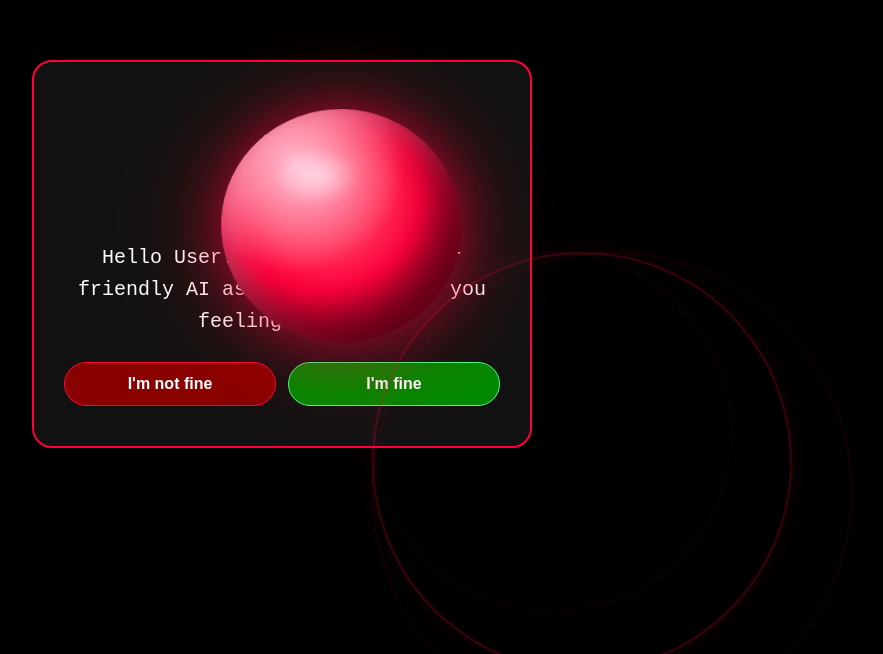
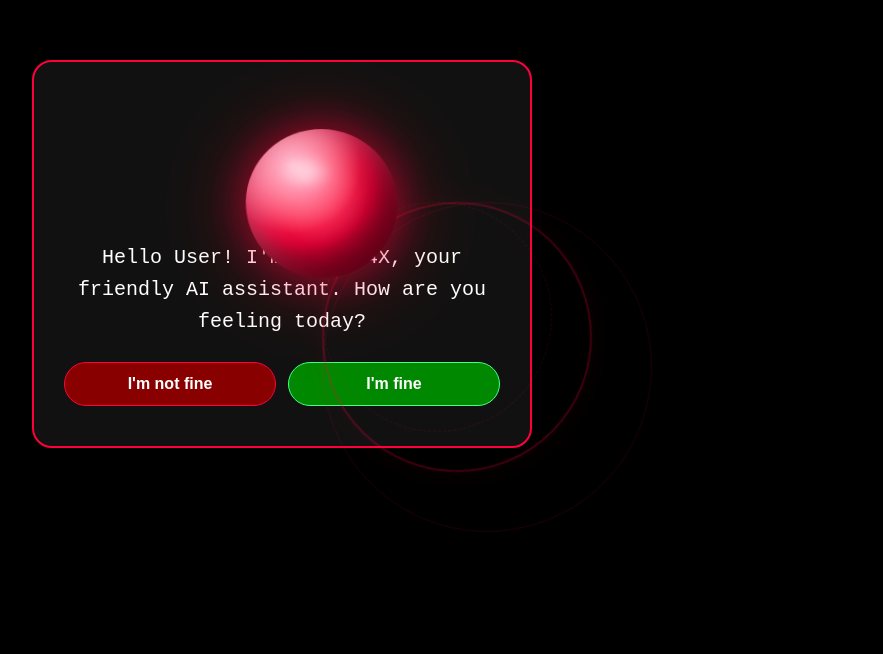
Before and after one commit to itsonlycrypty/Cypher4x-Ai, a React (Vite) app: page / in a window 1280 px wide. Shown: the part 146-800 px from the top of the page, without its empty margins (358-1241 px from the left). Built offline with nearby package versions, Linux system fonts and the light colour scheme.

Commit message:
Refactor icons and enhance RedBall component styles
Updated icon definitions and improved styling for the RedBall component. Adjusted various styles for better layout and centering.

```diff
--- a/src/App.jsx
+++ b/src/App.jsx
@@ -29,6 +29,17 @@ const Icon = ({ name, size = 18, color = 'currentColor' }) => {
     arrowLeft: 'M19 12H5M12 19l-7-7 7-7',
     volume2: 'M11 5L6 9H2v6h4l5 4V5zM19.07 4.93a10 10 0 0 1 0 14.14M15.54 8.46a5 5 0 0 1 0 7.07',
     volumeX: 'M11 5L6 9H2v6h4l5 4V5zM23 9l-6 6M17 9l6 6',
+    atSign: 'M12 4a8 8 0 1 0 0 16 8 8 0 0 0 0-16zm0 4a4 4 0 1 0 0 8 4 4 0 0 0 0-8zM16 12h4',
+    pencil: 'M17 3a2 2 0 0 1 2 2v14a2 2 0 0 1-2 2H7a2 2 0 0 1-2-2V5a2 2 0 0 1 2-2h10zm-6 5l-4 4v3h3l4-4-3-3z',
+    save: 'M19 21H5a2 2 0 0 1-2-2V5a2 2 0 0 1 2-2h11l5 5v11a2 2 0 0 1-2 2zM17 21v-8H7v8M7 3v5h8',
+    trash: 'M3 6h18M8 6V4a1 1 0 0 1 1-1h6a1 1 0 0 1 1 1v2M19 6l-1 14a2 2 0 0 1-2 2H8a2 2 0 0 1-2-2L5 6',
+    user: 'M20 21v-2a4 4 0 0 0-4-4H8a4 4 0 0 0-4 4v2M12 11a4 4 0 1 0 0-8 4 4 0 0 0 0 8z',
+    edit: 'M17 3a2 2 0 0 1 2 2v14a2 2 0 0 1-2 2H7a2 2 0 0 1-2-2V5a2 2 0 0 1 2-2h10zm-5 7l-3 3v3h3l3-3-3-3z',
+    chat: 'M21 15a2 2 0 0 1-2 2H7l-4 4V5a2 2 0 0 1 2-2h14a2 2 0 0 1 2 2v10z',
+    rotate: 'M21 12a9 9 0 0 1-9 9m9-9a9 9 0 0 0-9-9m9 9H3m9 9a9 9 0 0 1-9-9m9 9c1.66 0 3-4.03 3-9s-1.34-9-3-9m0 18c-1.66 0-3-4.03-3-9s1.34-9 3-9',
+    camera: 'M23 19a2 2 0 0 1-2 2H3a2 2 0 0 1-2-2V8a2 2 0 0 1 2-2h4l2-3h6l2 3h4a2 2 0 0 1 2 2v11zM12 13a3 3 0 1 0 0-6 3 3 0 0 0 0 6z',
+    faceId: 'M4 4h16v16H4V4zm2 2v12h12V6H6zm4 4h4v4h-4v-4z',
+    atSign: 'M12 4a8 8 0 1 0 0 16 8 8 0 0 0 0-16zm0 4a4 4 0 1 0 0 8 4 4 0 0 0 0-8z',
   }
   const path = icons[name]
   if (!path) return null
@@ -125,16 +136,16 @@ const searchWeb = async (query) => {
 }
 
 // ==================================================
-// 🔴 RED BALL — GENUINE 3D GLOWING SPHERE (UPDATED)
+// 🔴 RED BALL — SMALLER & RINGS FIXED
 // ==================================================
 const RedBall = ({ isSpeaking = false }) => (
   <div style={styles.ballContainer}>
-    {/* Outer glow rings */}
+    {/* Outer glow rings — now perfectly centered around the ball */}
     <div style={styles.ring1} />
     <div style={styles.ring2} />
     <div style={styles.ring3} />
 
-    {/* 3D Sphere */}
+    {/* 3D Sphere — centered via flexbox */}
     <div style={styles.ball3DContainer}>
       <div style={{
         ...styles.ball3D,
@@ -637,7 +648,7 @@ export default function App() {
   }, [speakText])
 
   // ==================================================
-  // FULL‑SCREEN CALL HANDLERS (unchanged – no fullscreen API added)
+  // FULL‑SCREEN CALL HANDLERS
   // ==================================================
   const toggleFullscreenCall = useCallback(() => {
     if (isFullscreenCall) {
@@ -966,7 +977,7 @@ export default function App() {
   const formatTime = (ts) => new Date(ts).toLocaleTimeString([], { hour: '2-digit', minute: '2-digit' })
 
   // ============================================================
-  // RENDER: BOOT SCREEN (unchanged)
+  // RENDER: BOOT SCREEN
   // ============================================================
   if (isBooting) {
     const bootSteps = [
@@ -1153,7 +1164,7 @@ export default function App() {
   }
 
   // ============================================================
-  // RENDER: CHAT OVERVIEW (input row raised higher)
+  // RENDER: CHAT OVERVIEW
   // ============================================================
   if (showChatOverview) {
     return (
@@ -1283,7 +1294,7 @@ export default function App() {
   }
 
   // ============================================================
-  // RENDER: ANDROID VIEW (unchanged layout)
+  // RENDER: ANDROID VIEW
   // ============================================================
   if (viewMode === 'android') {
     return (
@@ -1332,7 +1343,6 @@ export default function App() {
                   </span>
                 </div>
               </div>
-              {/* CONVERSATION with Overview button */}
               <div style={styles.sidebarSection}>
                 <div style={{ display: 'flex', justifyContent: 'space-between', alignItems: 'center', marginBottom: '6px' }}>
                   <h3 style={styles.sectionTitle}><Icon name="chat" size={16} color="#ff003c" /> CONVERSATION</h3>
@@ -1387,7 +1397,6 @@ export default function App() {
                   </label>
                 </div>
               </div>
-              {/* COMMAND HISTORY */}
               <div style={styles.sidebarSection}>
                 <h3 style={styles.sectionTitle}><Icon name="clock" size={16} color="#ff003c" /> COMMAND HISTORY</h3>
                 <div style={styles.commandHistoryPC}>
@@ -1401,7 +1410,6 @@ export default function App() {
                 </div>
                 <button onClick={clearCommands} style={styles.dashBtnPC}><Icon name="trash" size={14} color="#fff" /> Clear All</button>
               </div>
-              {/* PROFILE with Logout */}
               <div style={styles.sidebarSection}>
                 <h3 style={styles.sectionTitle}><Icon name="user" size={16} color="#ff003c" /> PROFILE</h3>
                 <div style={styles.profileCardSidebar}>
@@ -1420,7 +1428,6 @@ export default function App() {
                   <button onClick={() => { setShowAuthModal(true); setShowLogin(true); }} style={styles.sidebarBtn}><Icon name="settings" size={14} color="#fff" /> Login</button>
                 )}
               </div>
-              {/* DANGER ZONE */}
               <div style={styles.sidebarSection}>
                 <h3 style={styles.sectionTitle}><Icon name="alertTriangle" size={16} color="#ff003c" /> DANGER ZONE</h3>
                 <button onClick={resetAllData} style={styles.dangerBtn}><Icon name="trash" size={14} color="#fff" /> Reset All Data</button>
@@ -1498,7 +1505,7 @@ export default function App() {
   }
 
   // ============================================================
-  // RENDER: PC VIEW (unchanged)
+  // RENDER: PC VIEW
   // ============================================================
   return (
     <div style={styles.appPC}>
@@ -1584,7 +1591,6 @@ export default function App() {
               <div key={i} style={styles.pcSidebarRow}><span>{rem.text}</span><span style={styles.eventTimePC}>{rem.time}</span></div>
             ))}
           </div>
-          {/* CONVERSATION with Overview button */}
           <div style={styles.pcSidebarSection}>
             <div style={{ display: 'flex', justifyContent: 'space-between', alignItems: 'center', marginBottom: '6px' }}>
               <h3 style={styles.pcSidebarTitle}><Icon name="chat" size={16} color="#ff003c" /> CONVERSATION</h3>
@@ -1759,7 +1765,7 @@ export default function App() {
 }
 
 // ============================================================
-// STYLES – Updated with truly 3D ball styles
+// STYLES – Fixed ball size & ring centering
 // ============================================================
 const styles = {
   appAndroid: {
@@ -2135,7 +2141,6 @@ const styles = {
     fontWeight: 'bold',
     cursor: 'pointer',
   },
-  // FULLSCREEN CALL – NO BALL
   fullscreenCallOverlay: {
     position: 'fixed',
     top: 0,
@@ -2234,7 +2239,6 @@ const styles = {
     '&:hover': { transform: 'scale(1.05)' },
     '&:disabled': { opacity: 0.5, cursor: 'not-allowed' },
   },
-  // CHAT OVERVIEW – input row raised higher
   chatOverviewContainer: {
     position: 'fixed',
     top: 0,
@@ -2600,11 +2604,11 @@ const styles = {
     zIndex: 0,
     background: 'radial-gradient(ellipse at center, #0a0000 0%, #000 100%)',
   },
-  // ---------- 3D BALL STYLES (UPDATED) ----------
+  // ---------- 3D BALL STYLES — SMALLER & RINGS CENTERED ----------
   ballContainer: {
     position: 'relative',
-    width: '300px',
-    height: '300px',
+    width: '200px',
+    height: '200px',
     pointerEvents: 'none',
     zIndex: 1,
     display: 'flex',
@@ -2616,10 +2620,13 @@ const styles = {
     transformStyle: 'preserve-3d',
     width: '100%',
     height: '100%',
+    display: 'flex',
+    alignItems: 'center',
+    justifyContent: 'center',
   },
   ball3D: {
-    width: '80%',
-    height: '80%',
+    width: '76%',
+    height: '76%',
     borderRadius: '50%',
     position: 'relative',
     transformStyle: 'preserve-3d',
@@ -2630,9 +2637,9 @@ const styles = {
     boxShadow: `
       inset -20px -20px 40px rgba(80, 0, 20, 0.8),
       inset 15px 15px 30px rgba(255, 180, 200, 0.4),
-      0 0 50px rgba(255, 0, 60, 0.5),
-      0 0 100px rgba(255, 0, 60, 0.3),
-      0 0 150px rgba(255, 0, 60, 0.15)
+      0 0 40px rgba(255, 0, 60, 0.5),
+      0 0 80px rgba(255, 0, 60, 0.3),
+      0 0 120px rgba(255, 0, 60, 0.15)
     `,
     animation: 'rotateGlobe 25s linear infinite',
     transition: 'all 0.3s ease',
@@ -2641,9 +2648,9 @@ const styles = {
     boxShadow: `
       inset -20px -20px 40px rgba(80, 0, 20, 0.8),
       inset 15px 15px 30px rgba(255, 180, 200, 0.5),
-      0 0 80px rgba(255, 0, 60, 0.8),
-      0 0 150px rgba(255, 0, 60, 0.5),
-      0 0 220px rgba(255, 0, 60, 0.25)
+      0 0 60px rgba(255, 0, 60, 0.8),
+      0 0 120px rgba(255, 0, 60, 0.5),
+      0 0 180px rgba(255, 0, 60, 0.25)
     `,
     animation: 'rotateGlobe 25s linear infinite, ballPulse 1.2s ease-in-out infinite',
   },
@@ -2668,13 +2675,14 @@ const styles = {
     background: 'radial-gradient(circle, rgba(255,100,140,0.2) 0%, transparent 60%)',
     pointerEvents: 'none',
   },
+  // Rings — now properly centered using absolute + transform
   ring1: {
     position: 'absolute',
     top: '50%',
     left: '50%',
-    width: '140%',
-    height: '140%',
     transform: 'translate(-50%, -50%)',
+    width: '135%',
+    height: '135%',
     borderRadius: '50%',
     border: '2px solid rgba(255,0,60,0.25)',
     animation: 'spinRing 12s linear infinite',
@@ -2685,9 +2693,9 @@ const styles = {
     position: 'absolute',
     top: '50%',
     left: '50%',
-    width: '160%',
-    height: '160%',
     transform: 'translate(-50%, -50%)',
+    width: '165%',
+    height: '165%',
     borderRadius: '50%',
     border: '1px solid rgba(255,0,60,0.12)',
     animation: 'spinRing 18s linear infinite reverse',
@@ -2697,9 +2705,9 @@ const styles = {
     position: 'absolute',
     top: '50%',
     left: '50%',
-    width: '120%',
-    height: '120%',
     transform: 'translate(-50%, -50%)',
+    width: '115%',
+    height: '115%',
     borderRadius: '50%',
     border: '1px dashed rgba(255,0,60,0.15)',
     animation: 'spinRing 8s linear infinite',
@@ -2987,8 +2995,8 @@ const styles = {
   },
   pcBallContainer: {
     position: 'relative',
-    width: 'clamp(150px, 25vw, 220px)',
-    height: 'clamp(150px, 25vw, 220px)',
+    width: 'clamp(140px, 22vw, 200px)',
+    height: 'clamp(140px, 22vw, 200px)',
     pointerEvents: 'none',
     marginBottom: '10px',
   },
```
